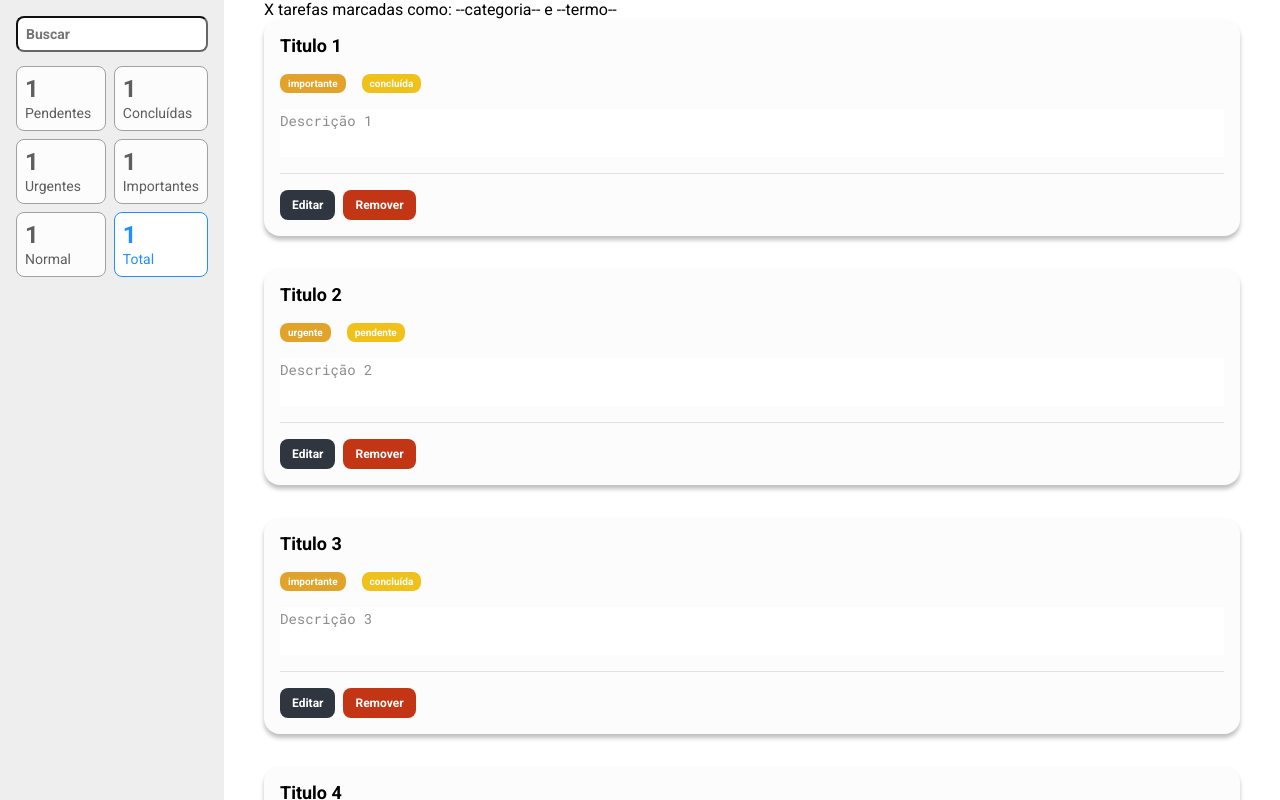
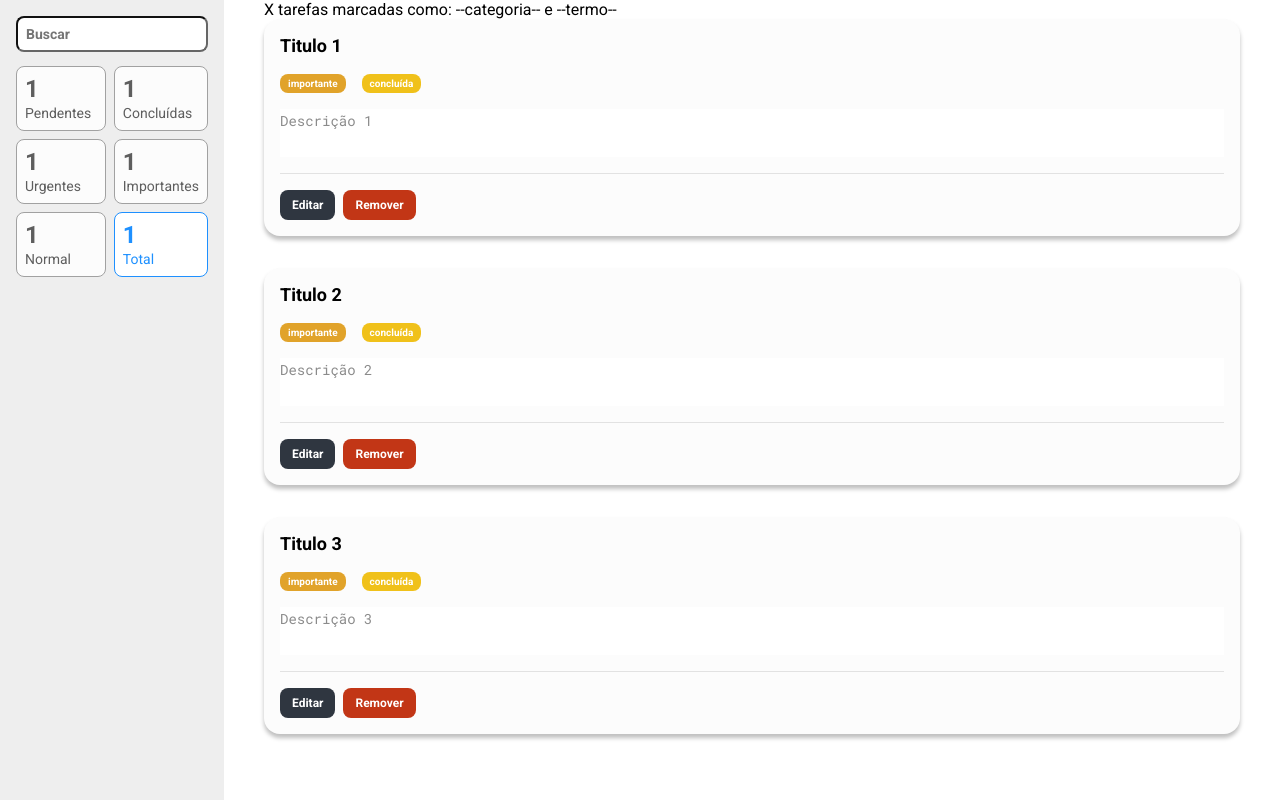
Before and after one commit to dayaneglsantos/Projeto5-EBAC-TodoList, a React (Create React App) app: page / in a window 1280 px wide. Built offline with nearby package versions, Linux system fonts and the light colour scheme.

Commit message:
Removendo uma tarefa

```diff
--- a/src/components/Tarefas/index.tsx
+++ b/src/components/Tarefas/index.tsx
@@ -1,15 +1,13 @@
 import { useState } from 'react'
+import { useDispatch } from 'react-redux'
 import * as S from './styles'
-import * as Enums from '../../utils/enums/tarefa'
+import TarefaClass from '../../models/tarefa'
+import { remover } from '../../store/reducers/tarefas'
 
-type Props = {
-  descricao: string
-  status: Enums.Status
-  titulo: string
-  prioridade: Enums.Prioridade
-}
+type Props = TarefaClass
 
-const Tarefa = ({ descricao, titulo, prioridade, status }: Props) => {
+const Tarefa = ({ descricao, titulo, prioridade, status, id }: Props) => {
+  const dispatch = useDispatch()
   const [estaEditando, setEstaEditando] = useState(false)
 
   return (
@@ -33,7 +31,9 @@ const Tarefa = ({ descricao, titulo, prioridade, status }: Props) => {
         ) : (
           <>
             <S.Botao onClick={() => setEstaEditando(true)}>Editar</S.Botao>
-            <S.BotaoRemoverCancelar>Remover</S.BotaoRemoverCancelar>
+            <S.BotaoRemoverCancelar onClick={() => dispatch(remover(id))}>
+              Remover
+            </S.BotaoRemoverCancelar>
           </>
         )}
       </S.BarraAcoes>
--- a/src/components/Tarefas/styles.ts
+++ b/src/components/Tarefas/styles.ts
@@ -72,6 +72,7 @@ export const Botao = styled.button`
   border: none;
   border-radius: 8px;
   color: #fff;
+  cursor: pointer;
 `
 export const BotaoRemoverCancelar = styled(Botao)`
   background-color: ${Cores.vermelho};
--- a/src/containers/Lista de Tarefas/index.tsx
+++ b/src/containers/Lista de Tarefas/index.tsx
@@ -4,15 +4,16 @@ import { Container } from './styles'
 import { RootReducer } from '../../store'
 
 const ListaTarefas = () => {
-  const tarefas = useSelector((state: RootReducer) => state.tarefas)
+  const { itens } = useSelector((state: RootReducer) => state.tarefas)
 
   return (
     <Container>
       <p>X tarefas marcadas como: --categoria-- e --termo--</p>
       <ul>
-        {tarefas.map((t) => (
+        {itens.map((t) => (
           <li key={t.titulo}>
             <Tarefa
+              id={t.id}
               descricao={t.descricao}
               prioridade={t.prioridade}
               titulo={t.titulo}
--- a/src/store/reducers/tarefas.ts
+++ b/src/store/reducers/tarefas.ts
@@ -2,41 +2,42 @@ import { createSlice, PayloadAction } from '@reduxjs/toolkit'
 import Tarefa from '../../models/tarefa'
 import * as Enums from '../../utils/enums/tarefa'
 
+type TarefasState = {
+  itens: Tarefa[]
+}
+
+const initialState: TarefasState = {
+  itens: [
+    {
+      titulo: 'Titulo 1',
+      prioridade: Enums.Prioridade.IMPORTANTE,
+      descricao: 'Descrição 1',
+      status: Enums.Status.CONCLUIDA,
+      id: 1
+    },
+    {
+      titulo: 'Titulo 2',
+      prioridade: Enums.Prioridade.IMPORTANTE,
+      descricao: 'Descrição 2',
+      status: Enums.Status.CONCLUIDA,
+      id: 2
+    },
+    {
+      titulo: 'Titulo 3',
+      prioridade: Enums.Prioridade.IMPORTANTE,
+      descricao: 'Descrição 3',
+      status: Enums.Status.CONCLUIDA,
+      id: 3
+    }
+  ]
+}
+
 const tarefasSlice = createSlice({
   name: 'tarefas',
-  initialState: [
-    new Tarefa(
-      'Titulo 1',
-      Enums.Prioridade.IMPORTANTE,
-      'Descrição 1',
-      Enums.Status.CONCLUIDA,
-      1
-    ),
-    new Tarefa(
-      'Titulo 2',
-      Enums.Prioridade.URGENTE,
-      'Descrição 2',
-      Enums.Status.PENDENTE,
-      2
-    ),
-    new Tarefa(
-      'Titulo 3',
-      Enums.Prioridade.IMPORTANTE,
-      'Descrição 3',
-      Enums.Status.CONCLUIDA,
-      3
-    ),
-    new Tarefa(
-      'Titulo 4',
-      Enums.Prioridade.NORMAL,
-      'Descrição 4',
-      Enums.Status.PENDENTE,
-      4
-    )
-  ],
+  initialState,
   reducers: {
     remover: (state, action: PayloadAction<number>) => {
-      state = state.filter((tarefa) => tarefa.id !== action.payload)
+      state.itens = state.itens.filter((tarefa) => tarefa.id !== action.payload)
     }
   }
 })
```
